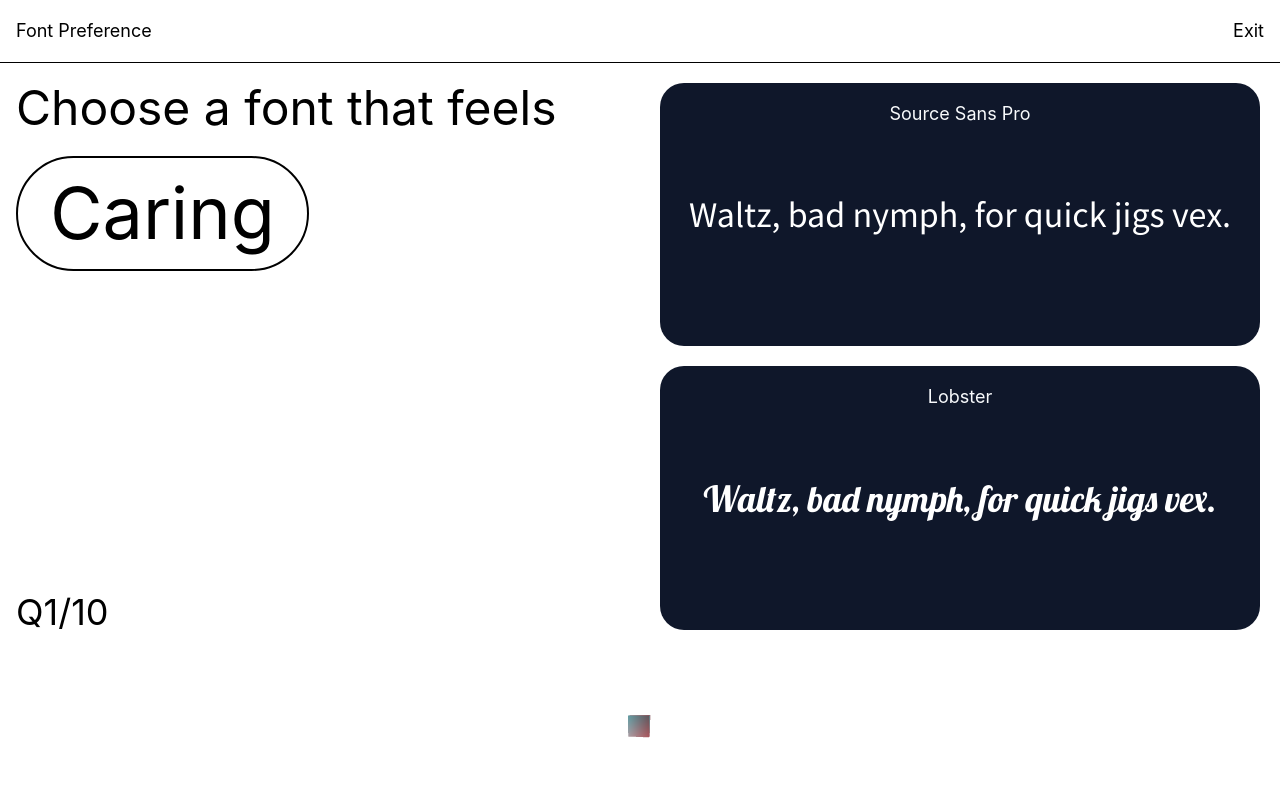
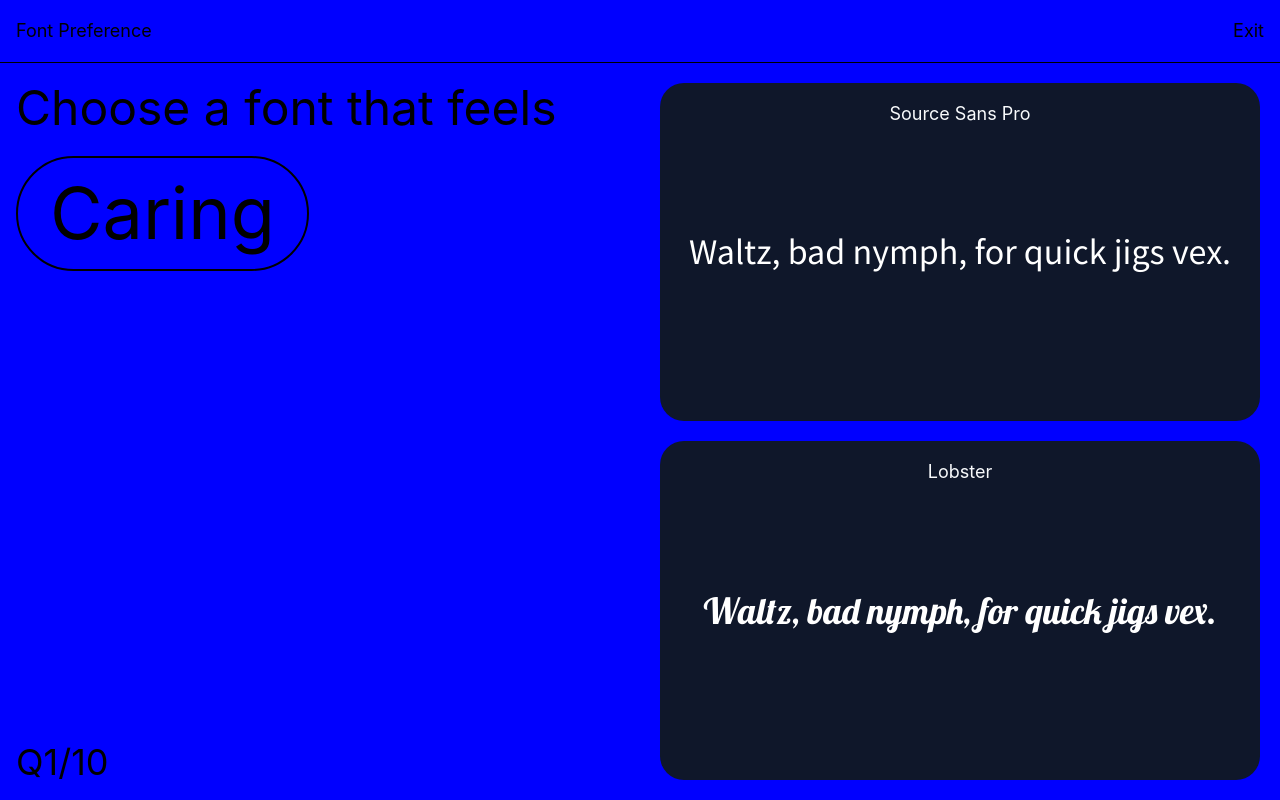
Before and after one commit to Computational-Creativity-Lab/Crowdsourcing-Font-Preferences, a Next.js app: page /survey in a window 1280 px wide. Built offline with nearby package versions, Linux system fonts and the light colour scheme; no server answers; a web font is replaced by a local one.

Commit message:
Revert back to gradient on deployed

```diff
--- a/src/pages/survey.js
+++ b/src/pages/survey.js
@@ -98,7 +98,7 @@ export default function Home() {
           <FontsPromptLeftCol qCount={qCount} keyword={keyword} />
           <FontsPromptRightCol onclickHandler={handleClick} qCount={qCount} />
         </Container>
-        <BackgroundShader keyword={keyword} />
+        <BackgroundGradient keyword={keyword} />
       </GlobalContainer>
     </motion.main>
   );
```
